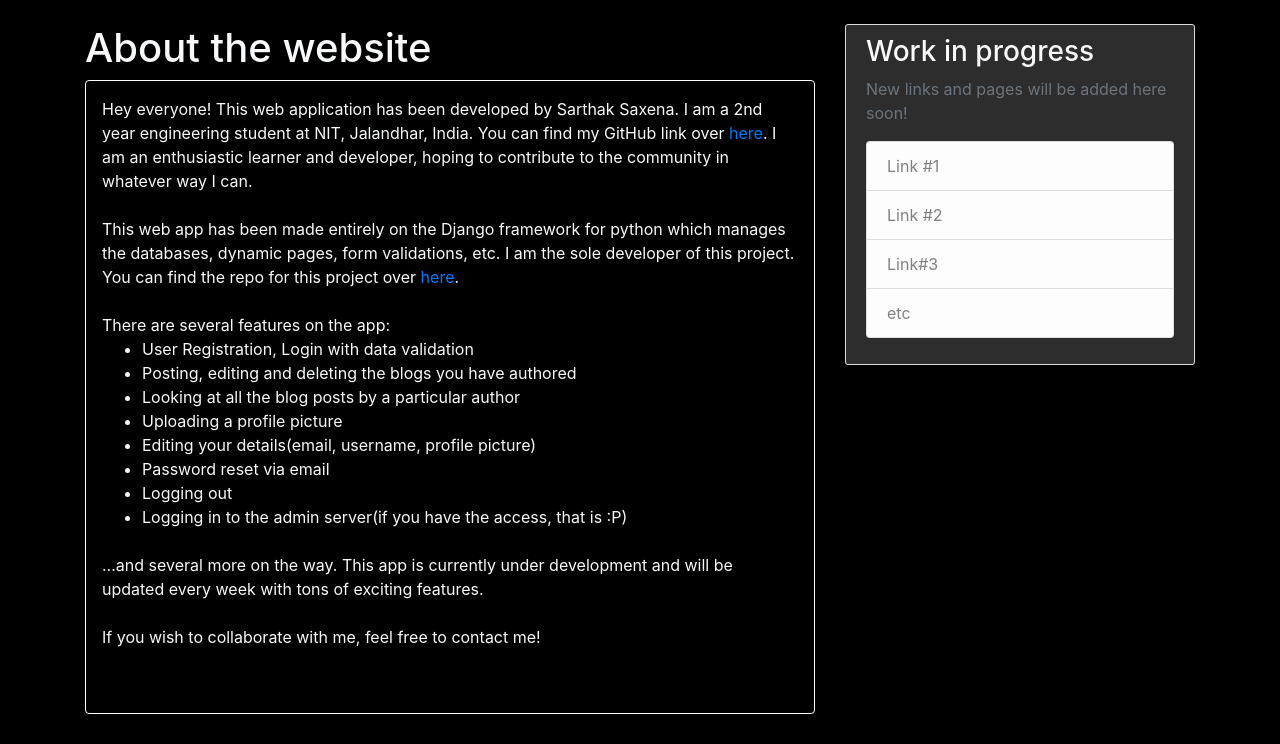
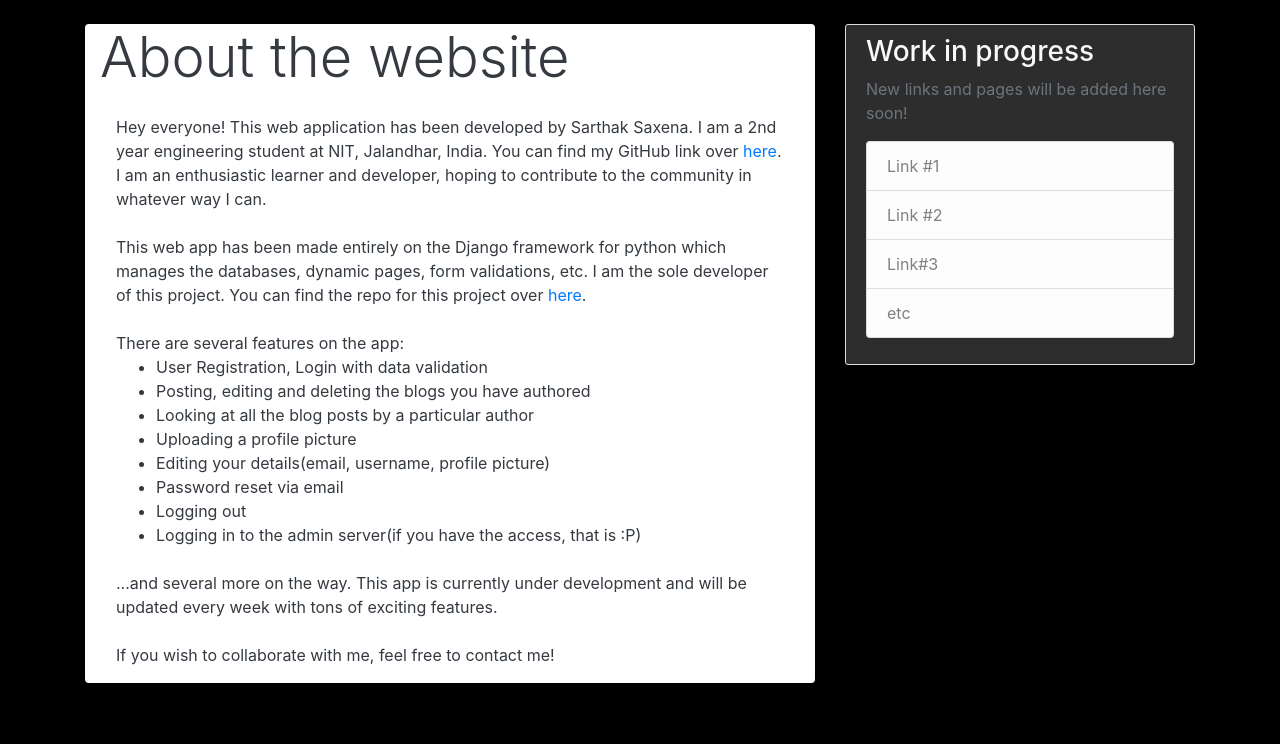
Before and after one commit to sarthak1905/BlogCity, a Django app: page /about/ in a window 1280 px wide. Shown: the part 56-800 px from the top of the page. Run offline with Django 3.2, Linux system fonts and the light colour scheme; some libraries are stand-ins or nearby versions.

Commit message:
Added styles

```diff
--- a/blog/static/blog/main.css
+++ b/blog/static/blog/main.css
@@ -4,6 +4,10 @@
 
   html body.bg-black{
     background: black;
+  }
+
+  .bg-white{
+    background:white;
   }
 
   h1, h2, h3, h4, h5, h6 {
--- a/blog/templates/blog/about.html
+++ b/blog/templates/blog/about.html
@@ -1,7 +1,8 @@
 {% extends "blog/base.html" %}
 {% block content %}
-    <h1 class="text-light">About the website</h1>
-    <div class="media-body text-light border border-white rounded p-3">
+<div class="container rounded bg-white" data-aos="fade-down">
+    <h1 class="text-dark display-4">About the website</h1>
+    <div class="text-dark p-3">
         Hey everyone! This web application has been developed by
         Sarthak Saxena. I am a 2nd year engineering student at NIT, Jalandhar, India. You can find my GitHub link
         over <a href="https://github.com/sarthak1905">here</a>. I am an enthusiastic learner and developer, hoping to
@@ -22,6 +23,8 @@
         </ul><br>
         ...and several more on the way. This app is currently under development and will be updated every week
         with tons of exciting features.<br><br>
-        If you wish to collaborate with me, feel free to contact me!<br><br><br>
+        If you wish to collaborate with me, feel free to contact me!<br>
     </div>
+</div>
+<br><br>
 {% endblock content %}
--- a/blog/templates/blog/base.html
+++ b/blog/templates/blog/base.html
@@ -9,10 +9,11 @@
         <!-- Bootstrap CSS -->
         <link rel="stylesheet" href="https://maxcdn.bootstrapcdn.com/bootstrap/4.0.0/css/bootstrap.min.css" integrity="sha384-Gn5384xqQ1aoWXA+058RXPxPg6fy4IWvTNh0E263XmFcJlSAwiGgFAW/dAiS6JXm" crossorigin="anonymous">
 
-        <link rel="stylesheet" type="text/css" href="{% static 'blog/main.css' %}">
-
         <!--AOS CSS-->
         <link href="https://cdn.rawgit.com/michalsnik/aos/2.1.1/dist/aos.css" rel="stylesheet">
+
+        <!--Custom CSS-->
+        <link rel="stylesheet" type="text/css" href="{% static 'blog/main.css' %}">
 
         {% if title %}
             <title>BlogCity - {{title}}</title>
```
